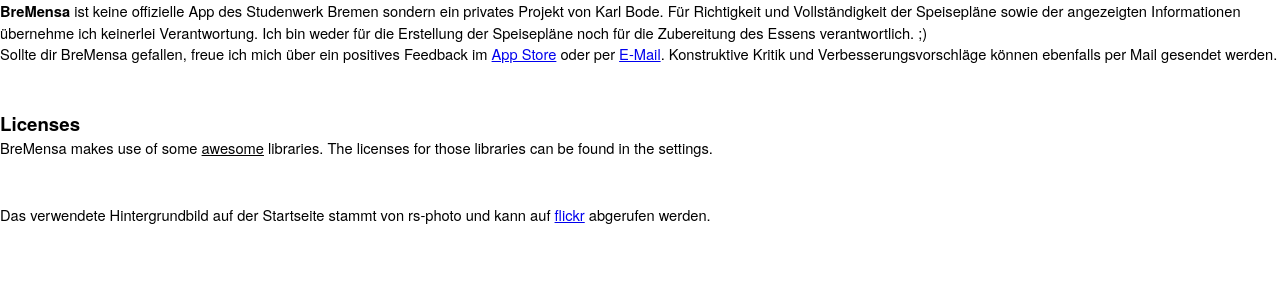
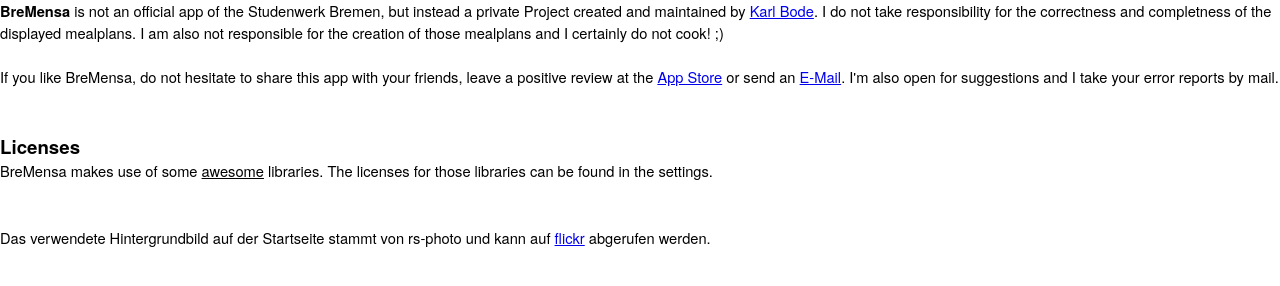
Before and after one commit to kpbode/BreMensa, a plain HTML site: page BreMensa/en.lproj/info.html in a window 1280 px wide. Drawn offline with Linux system fonts and the light colour scheme.

Commit message:
minor text and layout changes

```diff
--- a/BreMensa/en.lproj/info.html
+++ b/BreMensa/en.lproj/info.html
@@ -26,10 +26,12 @@
     <body>
 
         <p>
-        <b>BreMensa</b> ist keine offizielle App des Studenwerk Bremen sondern ein privates Projekt von Karl Bode. Für Richtigkeit und Vollständigkeit der Speisepläne sowie der  angezeigten Informationen übernehme ich keinerlei Verantwortung. Ich bin weder für die Erstellung der Speisepläne noch für die Zubereitung des Essens verantwortlich. ;)
+            <b>BreMensa</b> is not an official app of the Studenwerk Bremen, but instead a private Project created and maintained by <a href="http://kpbo.de">Karl Bode</a>. I do not take responsibility for the correctness and completness of the displayed mealplans. I am also not responsible for the creation of those mealplans and I certainly do not cook! ;)
         </p>
+
+        <br />
         <p>
-            Sollte dir BreMensa gefallen, freue ich mich über ein positives Feedback im <a href="itms-apps://ax.itunes.apple.com/WebObjects/MZStore.woa/wa/viewContentsUserReviews?type=Purple+Software&id=394396552">App Store</a> oder per <a href="mailto:mail@kpbo.de?subject=Mein%20BreMensa-Feedback">E-Mail</a>. Konstruktive Kritik und Verbesserungsvorschläge können ebenfalls per Mail gesendet werden.
+            If you like BreMensa, do not hesitate to share this app with your friends, leave a positive review at the <a href="itms-apps://ax.itunes.apple.com/WebObjects/MZStore.woa/wa/viewContentsUserReviews?type=Purple+Software&id=394396552">App Store</a> or send an <a href="mailto:mail@kpbo.de?subject=Mein%20BreMensa-Feedback">E-Mail</a>. I'm also open for suggestions and I take your error reports by mail.
         </p>
 
         <br />
```
Also changed, not shown: BreMensa/de.lproj/info.html (+2 -2 lines), 4 other files.
